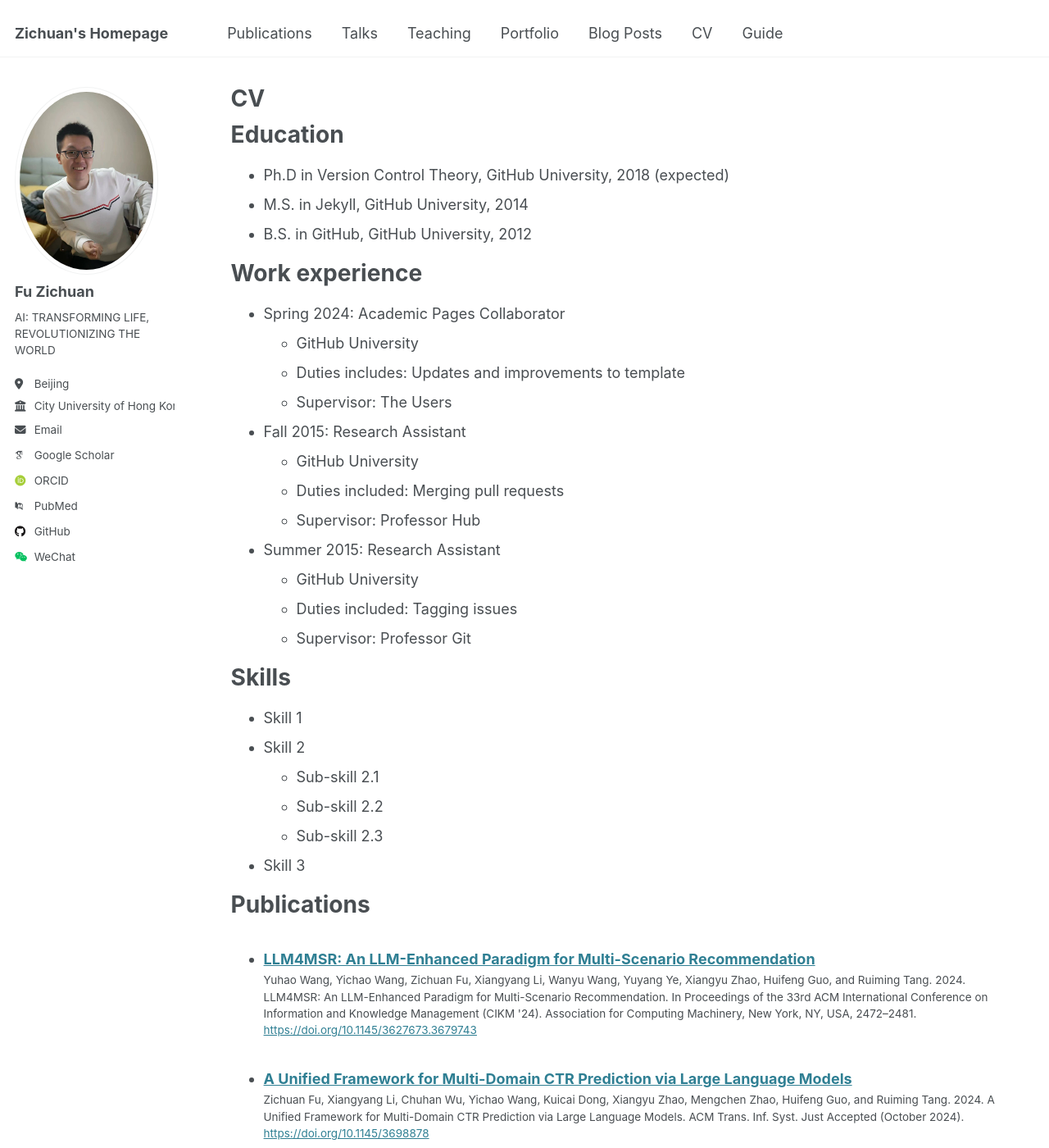
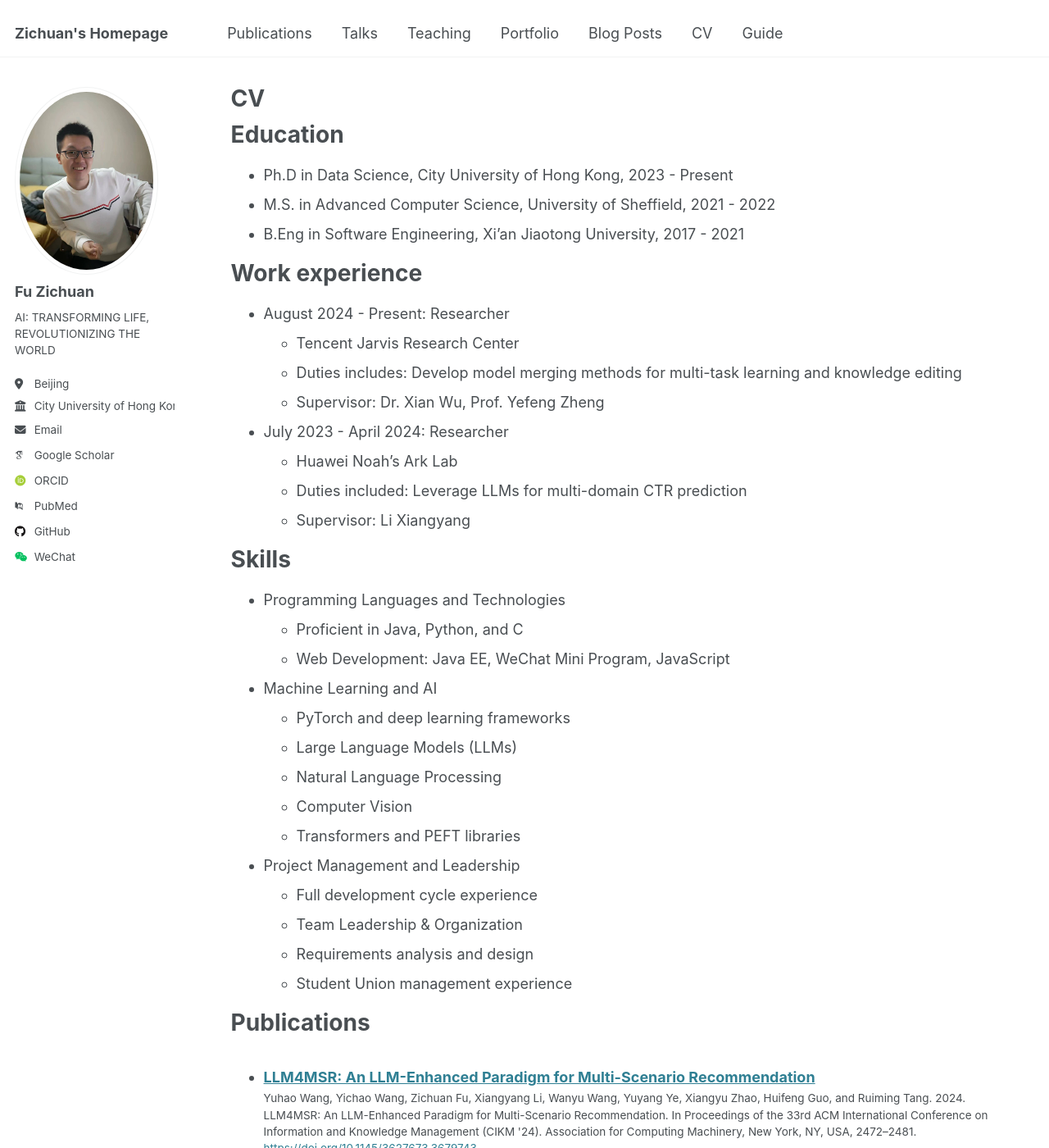
Before and after one commit to Fzkuji/fzkuji.github.io, a Jekyll site: the page built from _pages/cv.md, in a window 1280 px wide and 1400 px high. Shown: the whole window at 82% size. Built offline with Jekyll 4.4.1, drawn with Linux system fonts in a browser that asks for light colours; some web fonts are replaced; some of the changed text lies outside the part shown.

Commit message:
update image

```diff
--- a/_pages/cv.md
+++ b/_pages/cv.md
@@ -11,35 +11,40 @@ redirect_from:
 
 Education
 ======
-* Ph.D in Version Control Theory, GitHub University, 2018 (expected)
-* M.S. in Jekyll, GitHub University, 2014
-* B.S. in GitHub, GitHub University, 2012
+* Ph.D in Data Science, City University of Hong Kong, 2023 - Present
+* M.S. in Advanced Computer Science, University of Sheffield, 2021 - 2022
+* B.Eng in Software Engineering, Xi'an Jiaotong University, 2017 - 2021
 
 Work experience
 ======
-* Spring 2024: Academic Pages Collaborator
-  * GitHub University
-  * Duties includes: Updates and improvements to template
-  * Supervisor: The Users
+* August 2024 - Present: Researcher
+  * Tencent Jarvis Research Center
+  * Duties includes: Develop model merging methods for multi-task learning and knowledge editing
+  * Supervisor: Dr. Xian Wu, Prof. Yefeng Zheng
 
-* Fall 2015: Research Assistant
-  * GitHub University
-  * Duties included: Merging pull requests
-  * Supervisor: Professor Hub
+* July 2023 - April 2024: Researcher
+  * Huawei Noah's Ark Lab
+  * Duties included: Leverage LLMs for multi-domain CTR prediction
+  * Supervisor: Li Xiangyang
 
-* Summer 2015: Research Assistant
-  * GitHub University
-  * Duties included: Tagging issues
-  * Supervisor: Professor Git
 
 Skills
 ======
-* Skill 1
-* Skill 2
-  * Sub-skill 2.1
-  * Sub-skill 2.2
-  * Sub-skill 2.3
-* Skill 3
+* Programming Languages and Technologies
+  * Proficient in Java, Python, and C
+  * Web Development: Java EE, WeChat Mini Program, JavaScript
+* Machine Learning and AI
+  * PyTorch and deep learning frameworks
+  * Large Language Models (LLMs)
+  * Natural Language Processing
+  * Computer Vision
+  * Transformers and PEFT libraries
+* Project Management and Leadership
+  * Full development cycle experience
+  * Team Leadership & Organization
+  * Requirements analysis and design
+  * Student Union management experience
+
 
 Publications
 ======
@@ -61,4 +66,5 @@ Teaching
 
 Service and leadership
 ======
-* Currently signed in to 43 different slack teams
+* Conference Reviewer: AAAI, KDD, ICDM, NeurIPS, WWW, RecSys, ACMMM
+* Journal Reviewer: TKDE, TKDD
```
